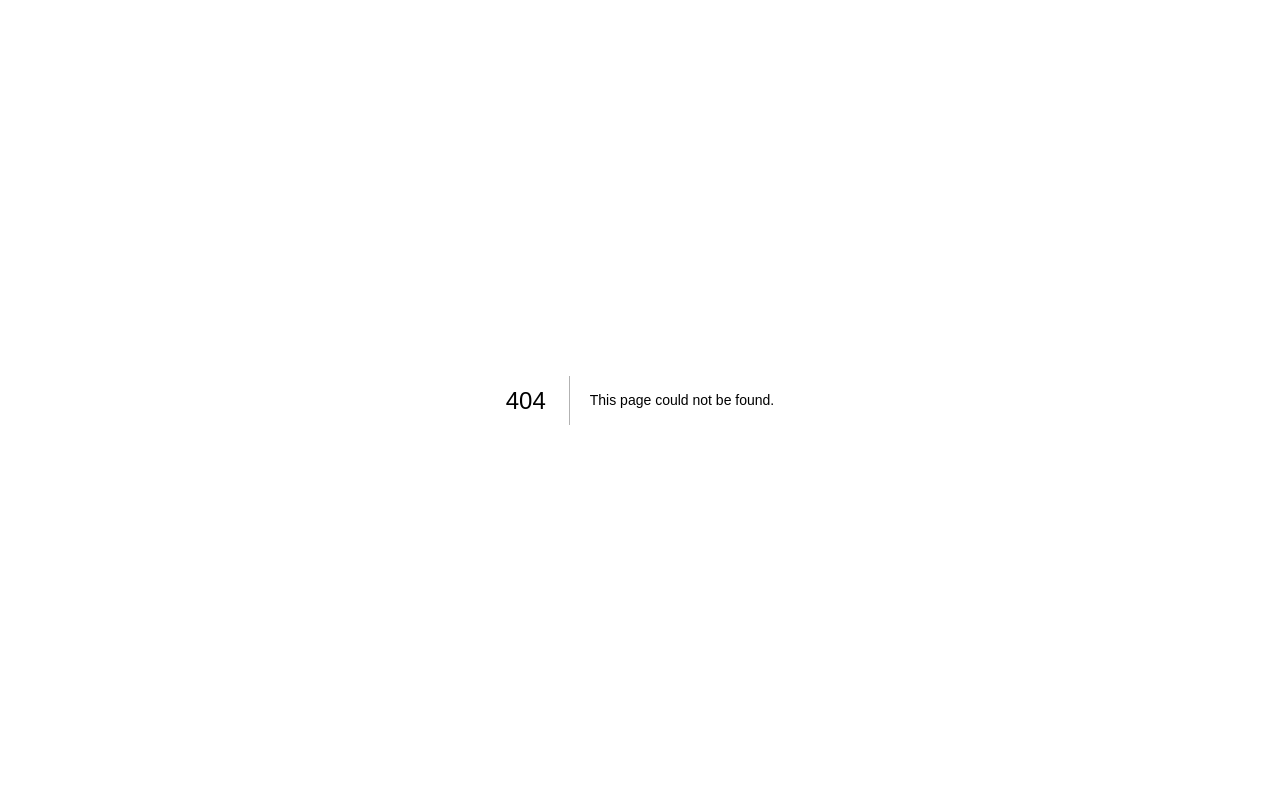
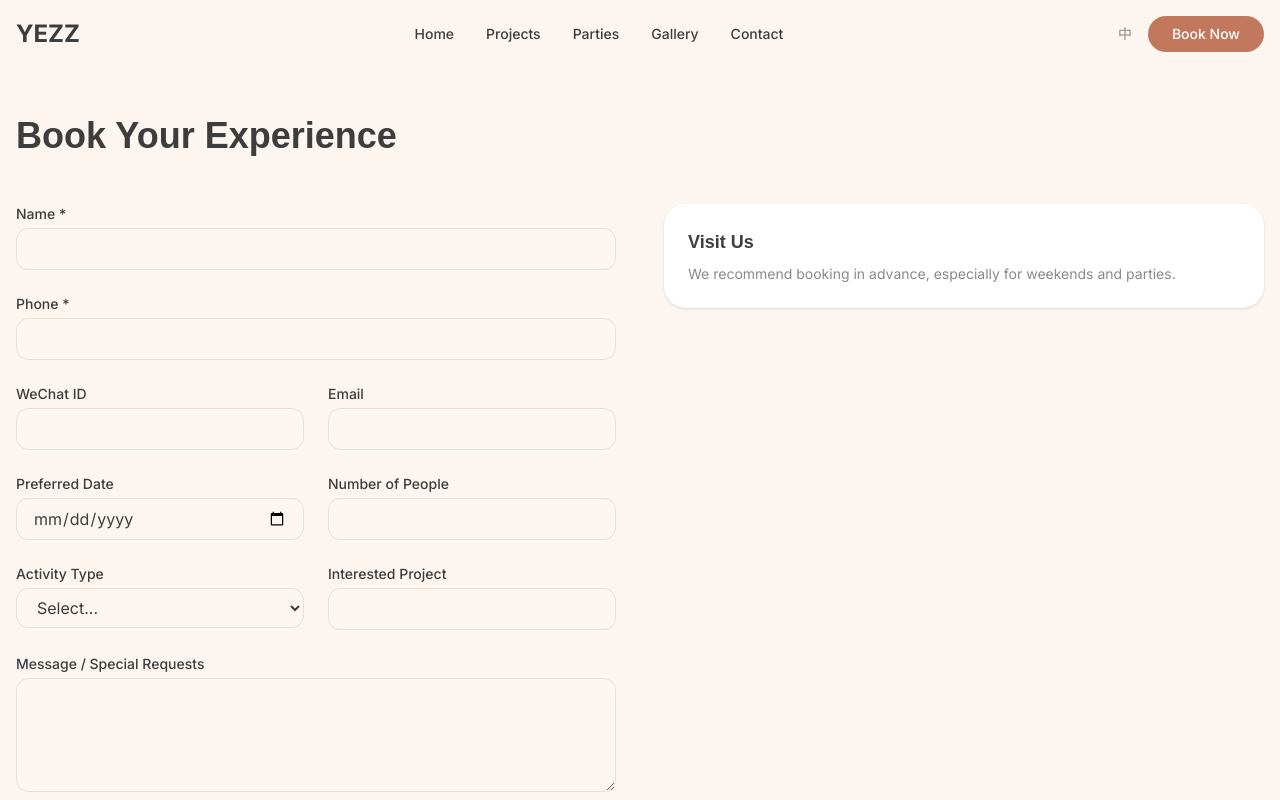
Before and after one commit to Congdongdong03/yezz, a Next.js app: page /en/book in a window 1280 px wide. Before the commit this address had no page. Shown: the top 800 px of the page. Built offline with nearby package versions, Linux system fonts and the light colour scheme; no server answers.

Commit message:
feat(booking): add booking form with Server Action and Resend email

```diff
--- /dev/null
+++ b/app/[locale]/book/page.tsx
@@ -0,0 +1,23 @@
+import BookingForm from "@/components/book/BookingForm";
+
+export default function BookPage() {
+  return (
+    <div className="mx-auto max-w-7xl px-4 py-12">
+      <h1 className="text-3xl font-serif font-bold text-warm-charcoal md:text-4xl">
+        Book Your Experience
+      </h1>
+
+      <div className="mt-12 grid gap-12 lg:grid-cols-2">
+        <BookingForm />
+        <div className="space-y-6">
+          <div className="rounded-2xl bg-white p-6 shadow-sm">
+            <h3 className="font-serif text-lg font-bold text-warm-charcoal">Visit Us</h3>
+            <p className="mt-2 text-sm text-warm-grey">
+              We recommend booking in advance, especially for weekends and parties.
+            </p>
+          </div>
+        </div>
+      </div>
+    </div>
+  );
+}
--- /dev/null
+++ b/components/book/BookingForm.tsx
@@ -0,0 +1,169 @@
+"use client";
+
+import { useState } from "react";
+import { useForm } from "react-hook-form";
+import { zodResolver } from "@hookform/resolvers/zod";
+import { z } from "zod";
+import { submitBooking } from "@/lib/actions/booking";
+
+const formSchema = z.object({
+  name: z.string().min(1, "Name is required"),
+  phone: z.string().min(1, "Phone is required"),
+  wechat: z.string().optional(),
+  email: z.string().email("Invalid email").optional().or(z.literal("")),
+  preferredDate: z.string().optional(),
+  numberOfPeople: z.string().optional(),
+  activityType: z.string().optional(),
+  interestedProject: z.string().optional(),
+  message: z.string().optional(),
+});
+
+type FormData = z.infer<typeof formSchema>;
+
+export default function BookingForm() {
+  const [isSubmitting, setIsSubmitting] = useState(false);
+  const [result, setResult] = useState<{ success: boolean; message: string } | null>(null);
+
+  const {
+    register,
+    handleSubmit,
+    formState: { errors },
+    reset,
+  } = useForm<FormData>({
+    resolver: zodResolver(formSchema),
+  });
+
+  const onSubmit = async (data: FormData) => {
+    setIsSubmitting(true);
+    const formData = new FormData();
+    Object.entries(data).forEach(([key, value]) => {
+      if (value) formData.append(key, value);
+    });
+
+    const response = await submitBooking(formData);
+
+    if (response.success) {
+      setResult({ success: true, message: "Thank you! We'll contact you soon to confirm your booking." });
+      reset();
+    } else {
+      setResult({ success: false, message: "Something went wrong. Please try again or contact us directly." });
+    }
+    setIsSubmitting(false);
+  };
+
+  if (result?.success) {
+    return (
+      <div className="rounded-2xl bg-sage/20 p-8 text-center">
+        <h3 className="text-xl font-serif font-bold text-warm-charcoal">Thank You!</h3>
+        <p className="mt-2 text-warm-grey">{result.message}</p>
+      </div>
+    );
+  }
+
+  return (
+    <form onSubmit={handleSubmit(onSubmit)} className="space-y-6">
+      <div>
+        <label className="block text-sm font-medium text-warm-charcoal">Name *</label>
+        <input
+          {...register("name")}
+          className="mt-1 w-full rounded-lg border border-border px-4 py-2 focus:border-caramel focus:outline-none"
+        />
+        {errors.name && <p className="mt-1 text-sm text-red-500">{errors.name.message}</p>}
+      </div>
+
+      <div>
+        <label className="block text-sm font-medium text-warm-charcoal">Phone *</label>
+        <input
+          {...register("phone")}
+          type="tel"
+          className="mt-1 w-full rounded-lg border border-border px-4 py-2 focus:border-caramel focus:outline-none"
+        />
+        {errors.phone && <p className="mt-1 text-sm text-red-500">{errors.phone.message}</p>}
+      </div>
+
+      <div className="grid gap-6 md:grid-cols-2">
+        <div>
+          <label className="block text-sm font-medium text-warm-charcoal">WeChat ID</label>
+          <input
+            {...register("wechat")}
+            className="mt-1 w-full rounded-lg border border-border px-4 py-2 focus:border-caramel focus:outline-none"
+          />
+        </div>
+        <div>
+          <label className="block text-sm font-medium text-warm-charcoal">Email</label>
+          <input
+            {...register("email")}
+            type="email"
+            className="mt-1 w-full rounded-lg border border-border px-4 py-2 focus:border-caramel focus:outline-none"
+          />
+          {errors.email && <p className="mt-1 text-sm text-red-500">{errors.email.message}</p>}
+        </div>
+      </div>
+
+      <div className="grid gap-6 md:grid-cols-2">
+        <div>
+          <label className="block text-sm font-medium text-warm-charcoal">Preferred Date</label>
+          <input
+            {...register("preferredDate")}
+            type="date"
+            className="mt-1 w-full rounded-lg border border-border px-4 py-2 focus:border-caramel focus:outline-none"
+          />
+        </div>
+        <div>
+          <label className="block text-sm font-medium text-warm-charcoal">Number of People</label>
+          <input
+            {...register("numberOfPeople")}
+            type="number"
+            min="1"
+            className="mt-1 w-full rounded-lg border border-border px-4 py-2 focus:border-caramel focus:outline-none"
+          />
+        </div>
+      </div>
+
+      <div className="grid gap-6 md:grid-cols-2">
+        <div>
+          <label className="block text-sm font-medium text-warm-charcoal">Activity Type</label>
+          <select
+            {...register("activityType")}
+            className="mt-1 w-full rounded-lg border border-border px-4 py-2 focus:border-caramel focus:outline-none"
+          >
+            <option value="">Select...</option>
+            <option value="date">Date Night</option>
+            <option value="birthday">Birthday Party</option>
+            <option value="friends">Friends Gathering</option>
+            <option value="kids">Kids Activity</option>
+            <option value="mobile">Mobile Party</option>
+          </select>
+        </div>
+        <div>
+          <label className="block text-sm font-medium text-warm-charcoal">Interested Project</label>
+          <input
+            {...register("interestedProject")}
+            className="mt-1 w-full rounded-lg border border-border px-4 py-2 focus:border-caramel focus:outline-none"
+          />
+        </div>
+      </div>
+
+      <div>
+        <label className="block text-sm font-medium text-warm-charcoal">Message / Special Requests</label>
+        <textarea
+          {...register("message")}
+          rows={4}
+          className="mt-1 w-full rounded-lg border border-border px-4 py-2 focus:border-caramel focus:outline-none"
+        />
+      </div>
+
+      {result && !result.success && (
+        <p className="text-sm text-red-500">{result.message}</p>
+      )}
+
+      <button
+        type="submit"
+        disabled={isSubmitting}
+        className="w-full rounded-full bg-caramel py-3 font-medium text-white transition-transform hover:-translate-y-0.5 disabled:opacity-50"
+      >
+        {isSubmitting ? "Submitting..." : "Book Now"}
+      </button>
+    </form>
+  );
+}
--- /dev/null
+++ b/lib/actions/booking.ts
@@ -0,0 +1,72 @@
+"use server";
+
+import { z } from "zod";
+import { client } from "@/lib/sanity/client";
+import { Resend } from "resend";
+
+const bookingSchema = z.object({
+  name: z.string().min(1, "Name is required"),
+  phone: z.string().min(1, "Phone is required"),
+  wechat: z.string().optional(),
+  email: z.string().email().optional().or(z.literal("")),
+  preferredDate: z.string().optional(),
+  numberOfPeople: z.string().optional(),
+  activityType: z.string().optional(),
+  interestedProject: z.string().optional(),
+  message: z.string().optional(),
+});
+
+const resend = new Resend(process.env.RESEND_API_KEY);
+
+export async function submitBooking(formData: FormData) {
+  const rawData = Object.fromEntries(formData.entries());
+  const parsed = bookingSchema.safeParse(rawData);
+
+  if (!parsed.success) {
+    return { success: false, errors: parsed.error.flatten().fieldErrors };
+  }
+
+  const data = parsed.data;
+
+  try {
+    // Save to Sanity
+    const booking = await client.create({
+      _type: "booking",
+      name: data.name,
+      phone: data.phone,
+      wechat: data.wechat || "",
+      email: data.email || "",
+      preferredDate: data.preferredDate || "",
+      numberOfPeople: parseInt(data.numberOfPeople || "0"),
+      activityType: data.activityType || "",
+      interestedProject: data.interestedProject || "",
+      message: data.message || "",
+      status: "new",
+      submittedAt: new Date().toISOString(),
+    });
+
+    // Send email to owner
+    await resend.emails.send({
+      from: "YEZZ <bookings@yezz.studio>",
+      to: process.env.OWNER_EMAIL || "",
+      subject: `New Booking from ${data.name}`,
+      html: `
+        <h2>New Booking Received</h2>
+        <p><strong>Name:</strong> ${data.name}</p>
+        <p><strong>Phone:</strong> ${data.phone}</p>
+        <p><strong>WeChat:</strong> ${data.wechat || "N/A"}</p>
+        <p><strong>Email:</strong> ${data.email || "N/A"}</p>
+        <p><strong>Date:</strong> ${data.preferredDate || "N/A"}</p>
+        <p><strong>People:</strong> ${data.numberOfPeople || "N/A"}</p>
+        <p><strong>Type:</strong> ${data.activityType || "N/A"}</p>
+        <p><strong>Project:</strong> ${data.interestedProject || "N/A"}</p>
+        <p><strong>Message:</strong> ${data.message || "N/A"}</p>
+      `,
+    });
+
+    return { success: true, bookingId: booking._id };
+  } catch (error) {
+    console.error("Booking submission error:", error);
+    return { success: false, errors: { server: ["Failed to submit booking. Please try again."] } };
+  }
+}
```
